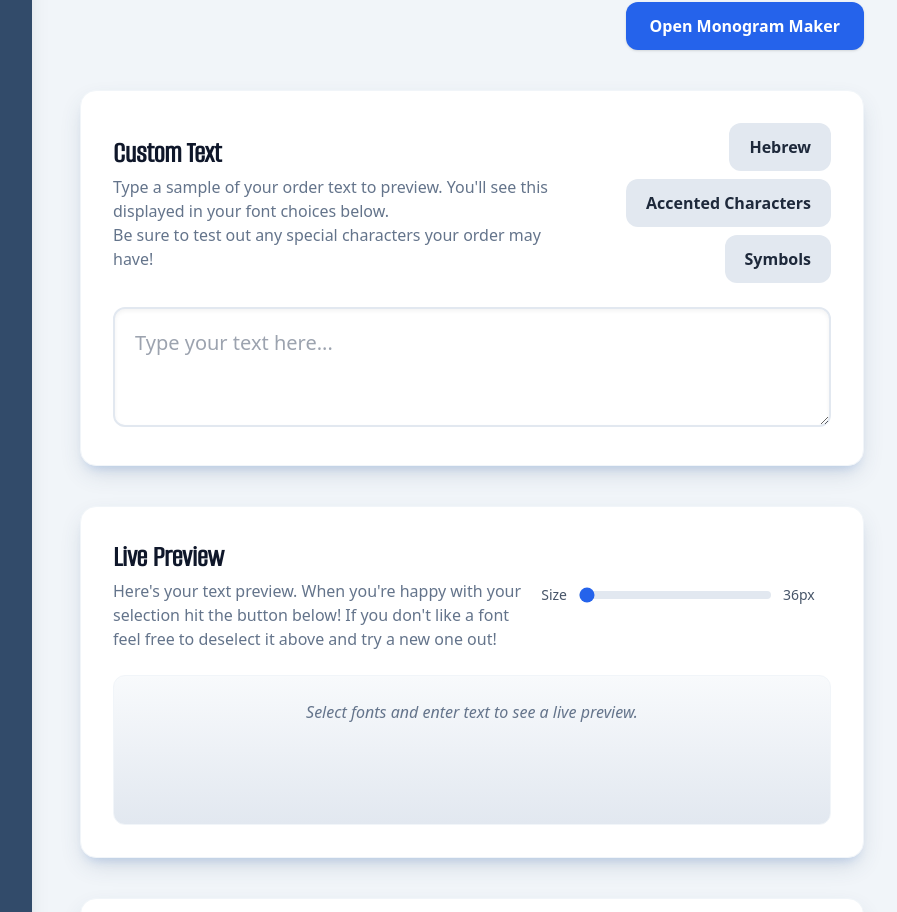
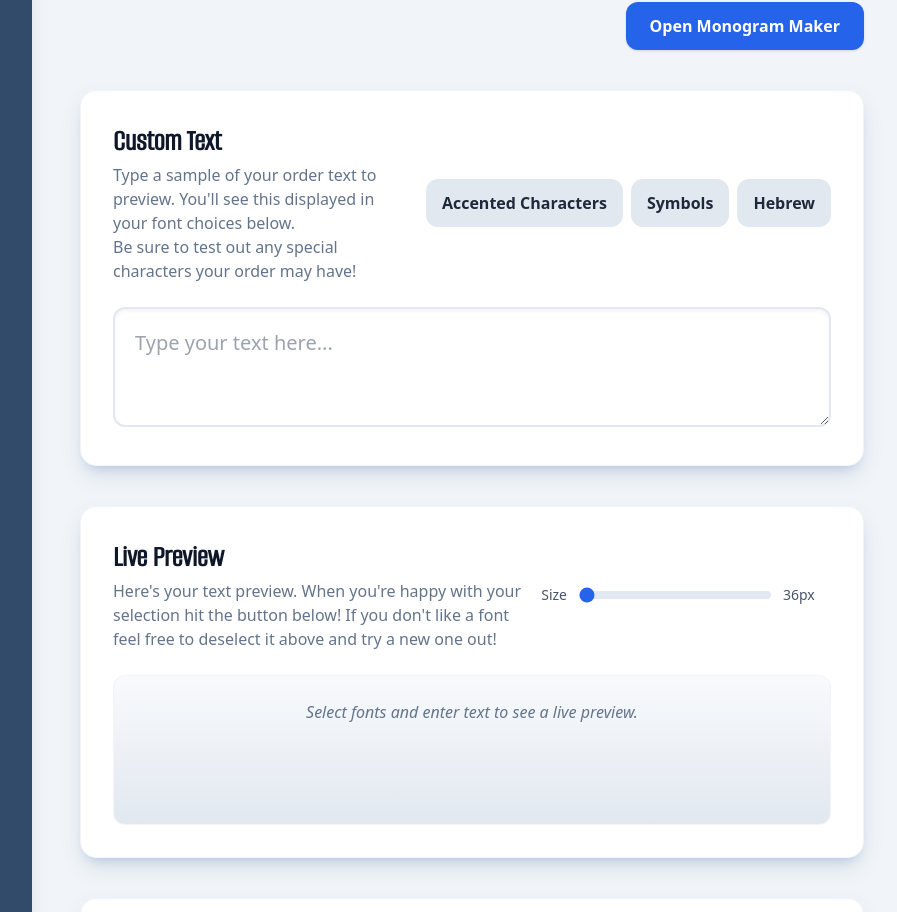
Before and after one commit to Arch-Tom/archfonthub, a React (Vite) app: page / in a window 1280 px wide. Shown: the part 1340-2252 px from the top of the page, without its empty margins (368-1265 px from the left). Built offline with nearby package versions, Linux system fonts and the light colour scheme; a web font is replaced by a local one.

Commit message:
Update to buttons in custom text section

```diff
--- a/src/App.jsx
+++ b/src/App.jsx
@@ -1,6 +1,6 @@
 import React, { useState, useRef, useEffect } from 'react';
-import MonogramMaker from './MonogramMaker';
-import CircularMonogram from './CircularMonogram'; // Still needed for font thumbnails
+import MonogramMaker from './MonogramMaker.jsx';
+import CircularMonogram from './CircularMonogram.jsx'; // Still needed for font thumbnails
 
 // This component remains outside the main App component for good practice.
 const FormInput = ({ label, id, value, onChange, required = false, isOptional = false, disabled = false }) => (
@@ -541,10 +541,11 @@ const App = () => {
                                         <br />
                                         Be sure to test out any special characters your order may have!</p>
                                 </div>
-                                <div className="flex flex-wrap items-center justify-center sm:justify-end gap-2">
-                                    <button onClick={() => setShowHebrewPalette(true)} className="px-5 py-3 bg-slate-200 text-slate-800 rounded-xl hover:bg-slate-300 font-semibold transition-colors text-base">Hebrew</button>
-                                    <button onClick={() => setShowAccentPalette(true)} className="px-5 py-3 bg-slate-200 text-slate-800 rounded-xl hover:bg-slate-300 font-semibold transition-colors text-base">Accented Characters</button>
-                                    <button onClick={() => setShowGlyphPalette(true)} className="px-5 py-3 bg-slate-200 text-slate-800 rounded-xl hover:bg-slate-300 font-semibold transition-colors text-base">Symbols</button>
+                                {/* --- UPDATED BUTTON CONTAINER --- */}
+                                <div className="flex flex-row items-stretch justify-center sm:justify-end gap-2 w-full sm:w-auto">
+                                    <button onClick={() => setShowAccentPalette(true)} className="px-4 py-3 bg-slate-200 text-slate-800 rounded-xl hover:bg-slate-300 font-semibold transition-colors text-xs sm:text-sm md:text-base whitespace-nowrap">Accented Characters</button>
+                                    <button onClick={() => setShowGlyphPalette(true)} className="px-4 py-3 bg-slate-200 text-slate-800 rounded-xl hover:bg-slate-300 font-semibold transition-colors text-xs sm:text-sm md:text-base whitespace-nowrap">Symbols</button>
+                                    <button onClick={() => setShowHebrewPalette(true)} className="px-4 py-3 bg-slate-200 text-slate-800 rounded-xl hover:bg-slate-300 font-semibold transition-colors text-xs sm:text-sm md:text-base whitespace-nowrap">Hebrew</button>
                                 </div>
                             </div>
                             <textarea ref={textInputRef} className="w-full p-5 border-2 border-slate-200 rounded-xl shadow-inner focus:outline-none focus:ring-2 focus:ring-blue-400 focus:border-blue-400 min-h-[120px] text-xl" value={customText} onChange={handleTextChange} placeholder={DEFAULT_TEXT_PLACEHOLDER} dir="auto" />
```
